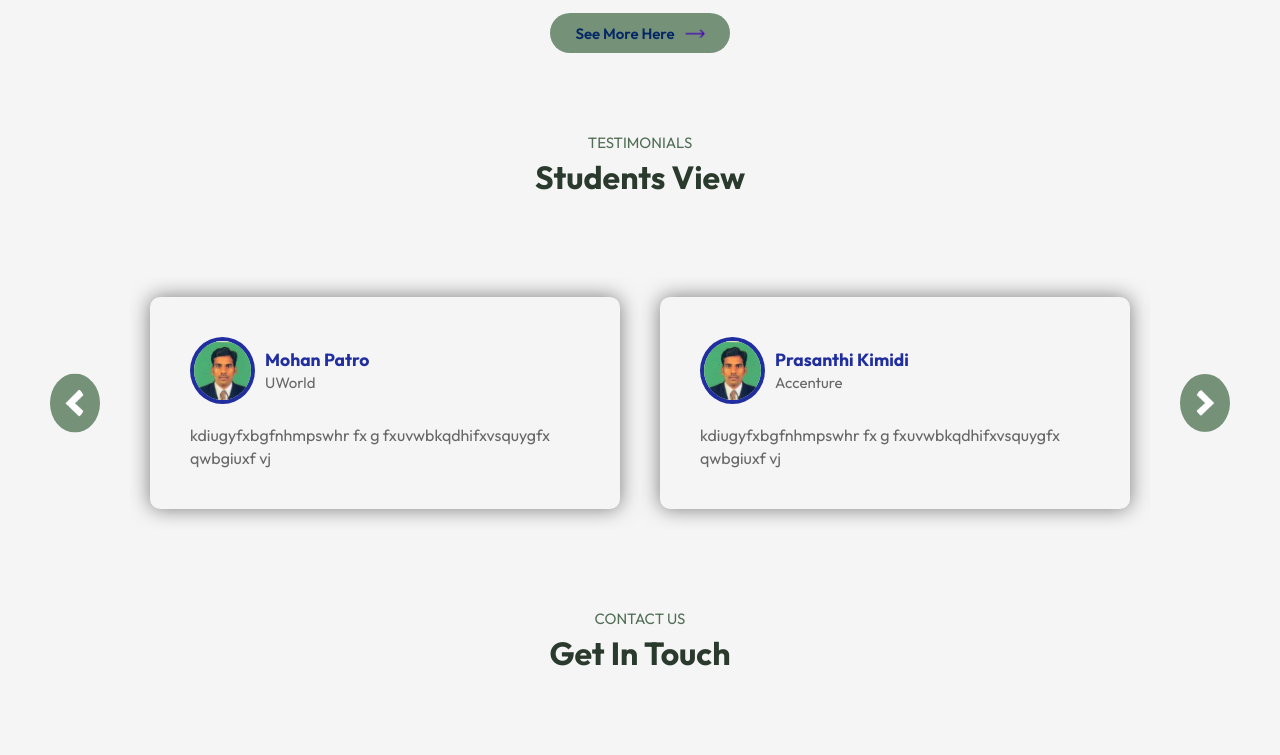
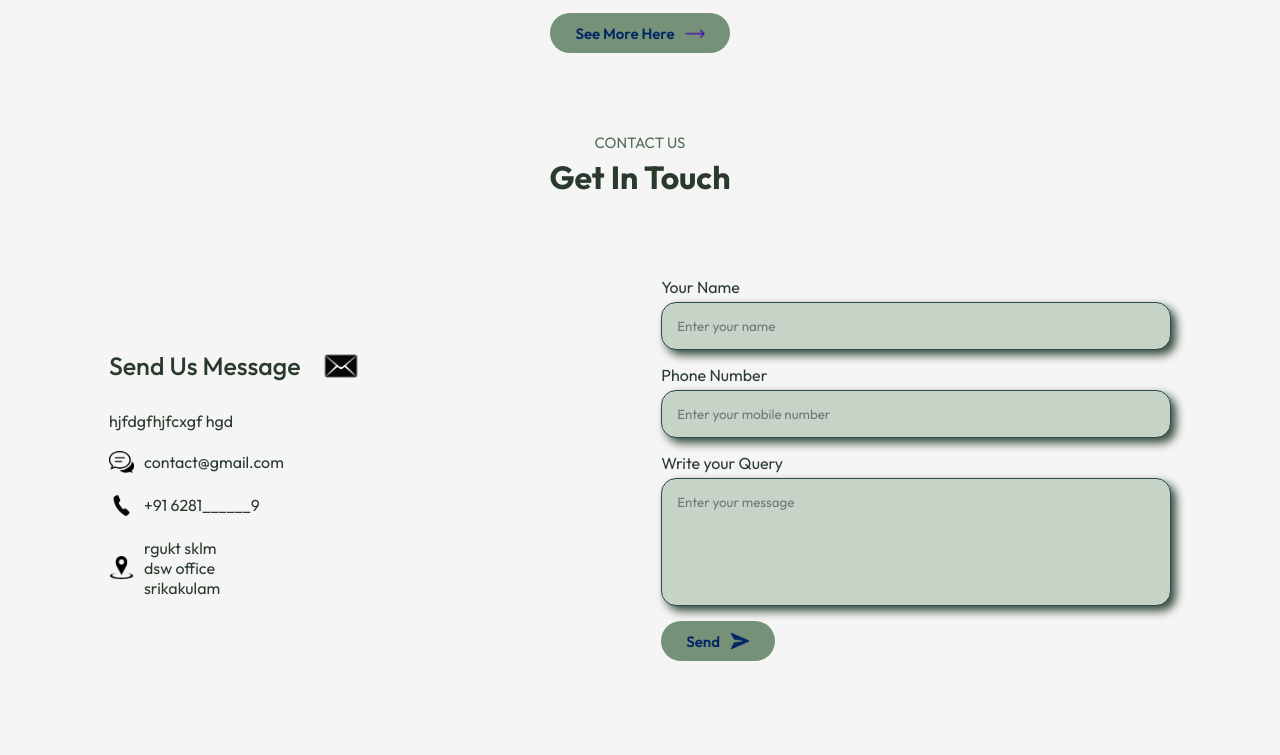
Before and after one commit to Vinay-1025/ools, a React (Vite) app in the folder ools/: page / in a window 1280 px wide. Shown: the part 2300-3055 px from the top of the page. Built offline with nearby package versions, Linux system fonts and the light colour scheme.

Commit message:
changed some of the positions

```diff
--- a/ools/src/App.jsx
+++ b/ools/src/App.jsx
@@ -25,10 +25,10 @@ const App = () => {
         <Programs/>
         <Title subTitle='gallery' title='Campus Memories'/>
         <Gallery/>
+        <Title subTitle='contact us' title='Get In Touch'/>
+        <Contact/>
         <Title subTitle='Testimonials' title='Students View'/>
         <Testimonials/>
-        <Title subTitle='contact us' title='Get In Touch'/>
-        <Contact/>
         <Footer/>
       </div>
       <Videoplayer playState = {playState} setPlayState = {setPlayState}/>
```
